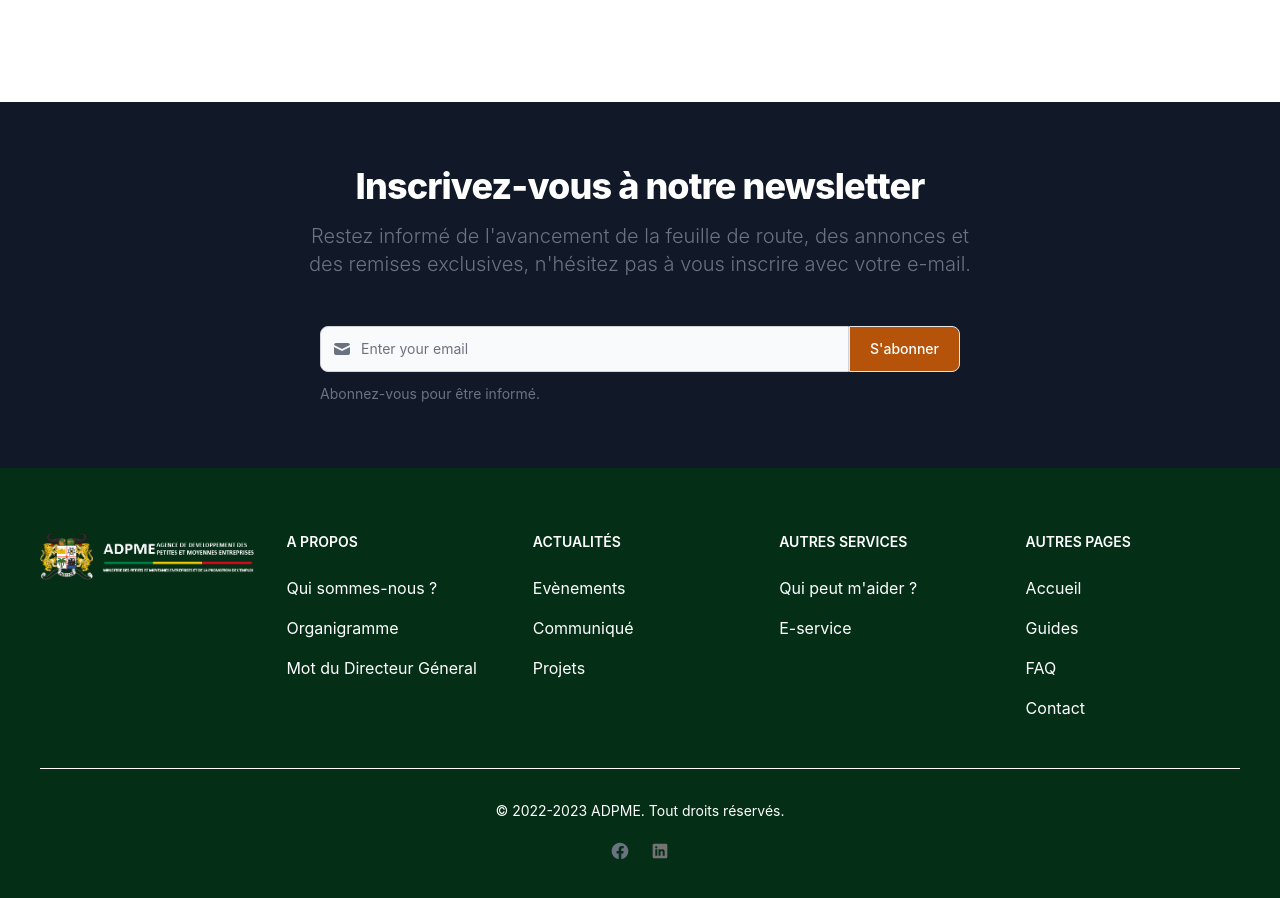
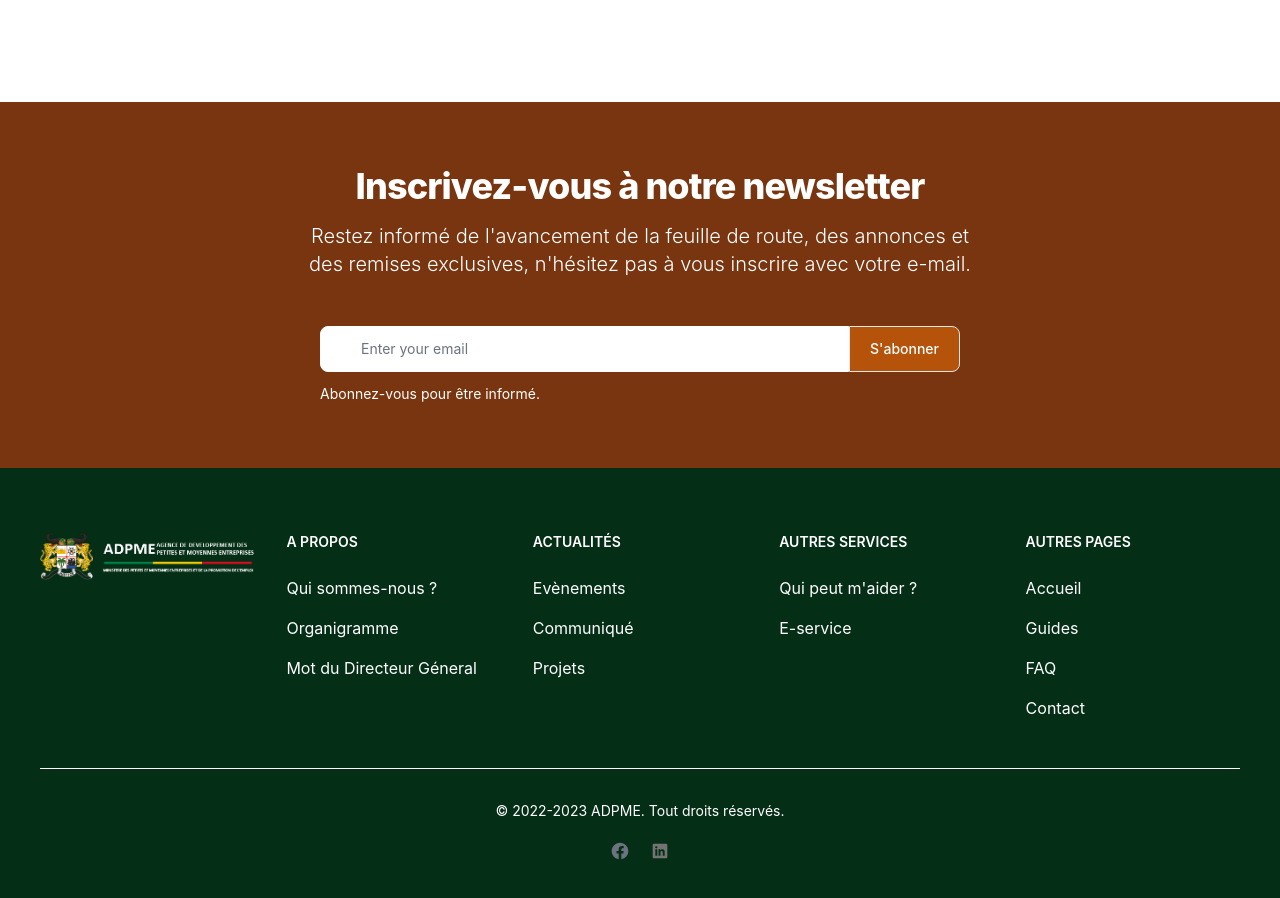
Before and after one commit to Hackeur2002/_APP, a React (Create React App) app: page / in a window 1280 px wide. Shown: the part 2899-3797 px from the top of the page. Built offline with nearby package versions, Linux system fonts and the light colour scheme; what tailwindcss-animated would draw is missing.

Commit message:
Version 1.006

```diff
--- a/src/default_pages/newsletter/Newsletter.js
+++ b/src/default_pages/newsletter/Newsletter.js
@@ -2,25 +2,25 @@ import React from 'react';
 
 function Newsletter(props) {
     return (
-        <section className="bg-gray-900 dark:bg-gray-900">
+        <section className="bg-amber-900 dark:bg-amber-900">
             <div className="py-8 px-4 mx-auto max-w-screen-xl lg:py-16 lg:px-6">
                 <div className="mx-auto max-w-screen-md sm:text-center">
                     <h2 className="mb-4 text-3xl tracking-tight font-extrabold text-white sm:text-4xl">Inscrivez-vous à notre newsletter</h2>
-                    <p className="mx-auto mb-8 max-w-2xl font-light text-gray-500 md:mb-12 sm:text-xl dark:text-gray-400">Restez informé de l'avancement de la feuille de route, des annonces et des remises exclusives, n'hésitez pas à vous inscrire avec votre e-mail.</p>
+                    <p className="mx-auto mb-8 max-w-2xl font-light text-white md:mb-12 sm:text-xl dark:text-white">Restez informé de l'avancement de la feuille de route, des annonces et des remises exclusives, n'hésitez pas à vous inscrire avec votre e-mail.</p>
                     <form action="#">
                         <div className="items-center mx-auto mb-3 space-y-4 max-w-screen-sm sm:flex sm:space-y-0">
                             <div className="relative w-full">
-                                <label for="email" className="hidden mb-2 text-sm font-medium text-gray-900 dark:text-gray-300">Entrer votre Email</label>
+                                <label for="email" className="hidden mb-2 text-sm font-medium text-white dark:text-white">Entrer votre Email</label>
                                 <div className="flex absolute inset-y-0 left-0 items-center pl-3 pointer-events-none">
-                                    <svg className="w-5 h-5 text-gray-500 dark:text-gray-400" fill="currentColor" viewBox="0 0 20 20" xmlns="http://www.w3.org/2000/svg"><path d="M2.003 5.884L10 9.882l7.997-3.998A2 2 0 0016 4H4a2 2 0 00-1.997 1.884z"></path><path d="M18 8.118l-8 4-8-4V14a2 2 0 002 2h12a2 2 0 002-2V8.118z"></path></svg>
+                                    <svg className="w-5 h-5 text-white dark:text-white" fill="currentColor" viewBox="0 0 20 20" xmlns="http://www.w3.org/2000/svg"><path d="M2.003 5.884L10 9.882l7.997-3.998A2 2 0 0016 4H4a2 2 0 00-1.997 1.884z"></path><path d="M18 8.118l-8 4-8-4V14a2 2 0 002 2h12a2 2 0 002-2V8.118z"></path></svg>
                                 </div>
-                                <input className="block p-3 pl-10 w-full text-sm text-gray-900 bg-gray-50 rounded-lg border border-gray-300 sm:rounded-none sm:rounded-l-lg focus:ring-primary-500 focus:border-primary-500 dark:bg-gray-700 dark:border-gray-600 dark:placeholder-gray-400 dark:text-white dark:focus:ring-primary-500 dark:focus:border-primary-500" placeholder="Enter your email" type="email" id="email" required="" />
+                                <input className="block p-3 pl-10 w-full text-sm text-white bg-whiterounded-lg border border-white sm:rounded-none sm:rounded-l-lg focus:ring-primary-500 focus:border-primary-500 dark:bg-white dark:border-white dark:placeholder-white dark:text-white dark:focus:ring-primary-500 dark:focus:border-primary-500" placeholder="Enter your email" type="email" id="email" required="" />
                             </div>
                             <div>
                                 <button type="submit" className="py-3 px-5 w-full text-sm font-medium text-center text-white rounded-lg border cursor-pointer bg-amber-700 border-primary-600 sm:rounded-none sm:rounded-r-lg hover:bg-amber-800 focus:ring-4 focus:ring-primary-300 dark:bg-amber-600 dark:hover:bg-amber-700 dark:focus:ring-primary-800">S'abonner</button>
                             </div>
                         </div>
-                        <div className="mx-auto max-w-screen-sm text-sm text-left text-gray-500 newsletter-form-footer dark:text-gray-300">Abonnez-vous pour être informé.</div>
+                        <div className="mx-auto max-w-screen-sm text-sm text-left text-white newsletter-form-footer dark:text-white">Abonnez-vous pour être informé.</div>
                     </form>
                 </div>
             </div>
```
